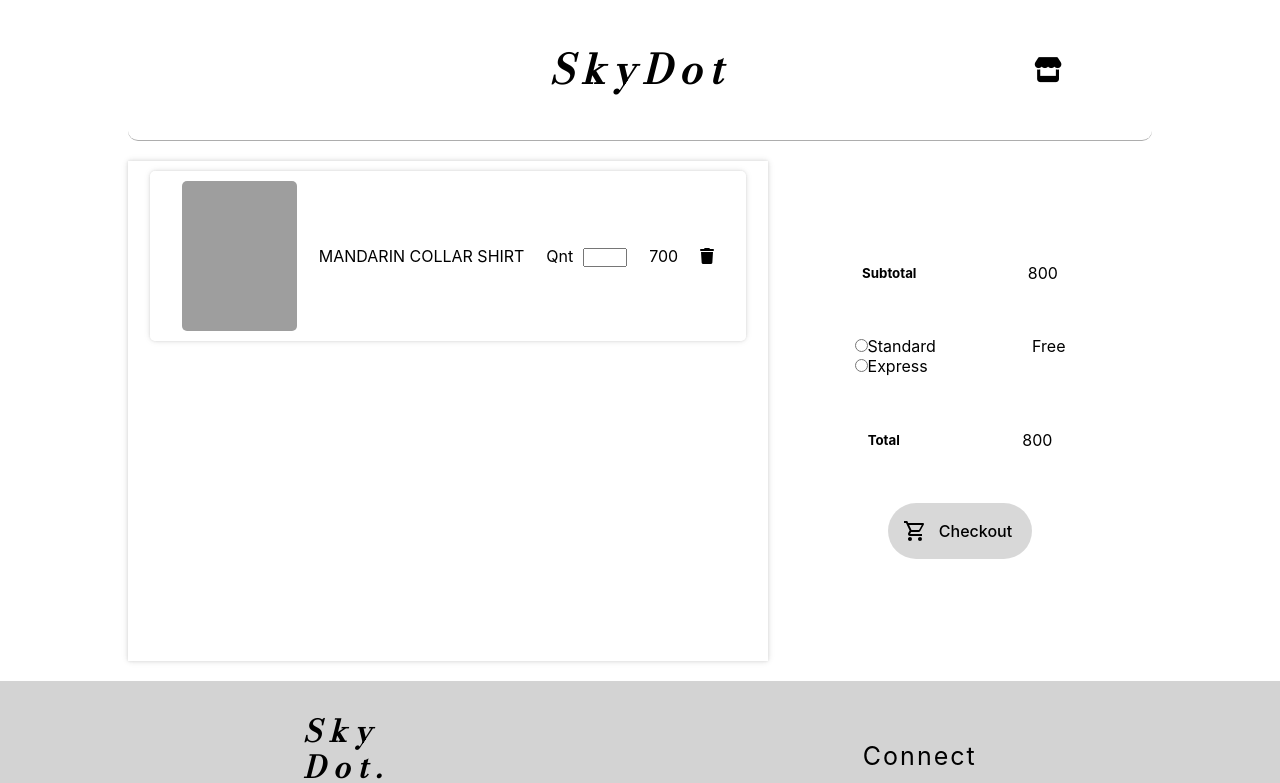
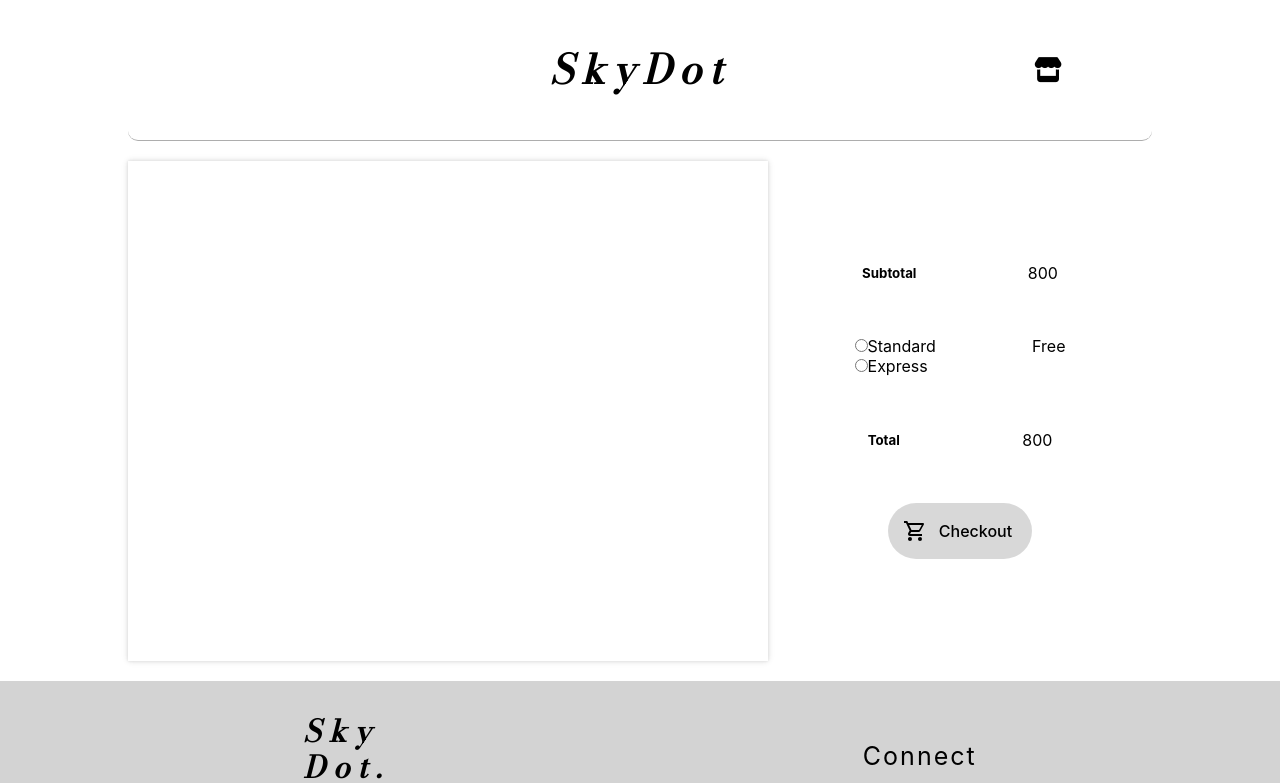
Before and after one commit to shiyasali23/Skydot-frontend, a React (Create React App) app in the folder front-end/: page /cart in a window 1280 px wide. Shown: the top 783 px of the page. Built offline with nearby package versions, Linux system fonts and the light colour scheme; grey boxes are pictures that could not be loaded.

Commit message:
cart upadte part2

```diff
--- a/front-end/src/Components/BagIcon/BagIcon.jsx
+++ b/front-end/src/Components/BagIcon/BagIcon.jsx
@@ -1,24 +1,26 @@
-import React, { useState, useContext } from 'react';
-import all_products from '../products';
-import { cartContext } from '../../Contexts/CartProvider';
+import React, { useState, useContext } from "react";
+import { cartContext } from "../../Contexts/CartProvider";
+import all_products from "../products";
 
-const BagIcon = ({ index }) => {
+const BagIcon = ({ index, id }) => {
   const [clicked, setClicked] = useState(false);
   const { cartArray, setCartArray } = useContext(cartContext);
 
   const handleClick = () => {
-    setClicked(prevClicked => !prevClicked);
+    setClicked((prevClicked) => !prevClicked);
     if (!clicked) {
-      setCartArray([...cartArray, all_products[index]]);
+      setCartArray([...cartArray, all_products.find((item) => item.id === id)]);
+    } else {
+      setCartArray(cartArray.filter((item) => item.id !== id));
     }
   };
 
-  let iconColor = clicked ? 'red' : 'black';
+  let iconColor = clicked ? "red" : "black";
 
   return (
     <i
       className={`bag-icon fa-solid fa-bag-shopping`}
-      style={{ fontSize: '17px', cursor: 'pointer', color: iconColor }}
+      style={{ fontSize: "17px", cursor: "pointer", color: iconColor }}
       onClick={handleClick}
     ></i>
   );
--- a/front-end/src/Components/BasketContainer/BasketContaier.jsx
+++ b/front-end/src/Components/BasketContainer/BasketContaier.jsx
@@ -1,23 +1,22 @@
 import React from "react";
 import "./BasketContaier.css";
-import product_img from "../../Resorces/MensShirt-images/Shirt-03.jpg";
 
 
-const BasketContaier = () => {
+const BasketContaier = ({id, name, image, price}) => {
   return (
-    <div className="basket-container">
+    <div className="basket-container" key={id}>
       <div className="basket-image">
-        <img src={product_img} alt="" />
+        <img src={image} alt="" />
       </div>
       <div className="basket-name">
-        <p>MANDARIN COLLAR SHIRT</p>
+        <p>{name}</p>
       </div>
       <div className="basket-quantity">
         <label htmlFor="quantity">Qnt</label>
         <input type="number" id="quantity" name="quantity" min="1" />
       </div>
       <div className="basket-subtotal">
-        <p>700</p>
+        <p>{price}</p>
       </div>
       <div className="basket-trash">
         <i className="fa-solid fa-trash"></i>
--- a/front-end/src/Components/Cart/Cart.jsx
+++ b/front-end/src/Components/Cart/Cart.jsx
@@ -1,11 +1,15 @@
-import React from "react";
+import React,{useContext} from "react";
 import "./Cart.css";
 import { Link } from "react-router-dom";
 import Footer from "../Footer/Footer";
 import BasketContaier from "../BasketContainer/BasketContaier";
 import CheckoutButton from "../CheckoutButton/CheckoutButton";
+import { cartContext } from "../../Contexts/CartProvider";
 
 const Cart = () => {
+
+  const{cartArray} =useContext(cartContext)
+
   return (
     <div className="cart">
       <div className="cart-header">
@@ -22,7 +26,9 @@ const Cart = () => {
       </div>
       <div className="cart-container">
         <div className="cart-left">
-          <BasketContaier />
+          {cartArray.map((items)=>(
+            <BasketContaier id={items.id} name={items.name} image={items.image} price={items.price}/>
+          ))}
         </div>
 
         <div className="cart-right">
--- a/front-end/src/Components/ProductCard/ProductCard.jsx
+++ b/front-end/src/Components/ProductCard/ProductCard.jsx
@@ -2,7 +2,7 @@ import React from "react";
 import "./ProductCard.css";
 import BagIcon from "../BagIcon/BagIcon";
 
-const ProductCard = ({ image, name, price, index}) => {
+const ProductCard = ({ image, name, price, index, id}) => {
 
 
   return (
@@ -14,7 +14,7 @@ const ProductCard = ({ image, name, price, index}) => {
         <p className="product-name">{name}</p>
         <div className="product-price-bag">
           <p className="product-price">${price}</p>
-          <BagIcon index={index}/>
+          <BagIcon index={index} id={id}/>
         </div>
       </div>
     </div>
--- a/front-end/src/Components/Store/Store.jsx
+++ b/front-end/src/Components/Store/Store.jsx
@@ -28,6 +28,7 @@ const Store = () => {
               name={items.name}
               price={items.price}
               index={index}
+              id={items.id}
             />
           ))}
         </div>
```
Also changed, not shown: front-end/src/Components/Header/Header.jsx (line endings or trailing spaces), front-end/src/Components/products.js (line endings or trailing spaces).
